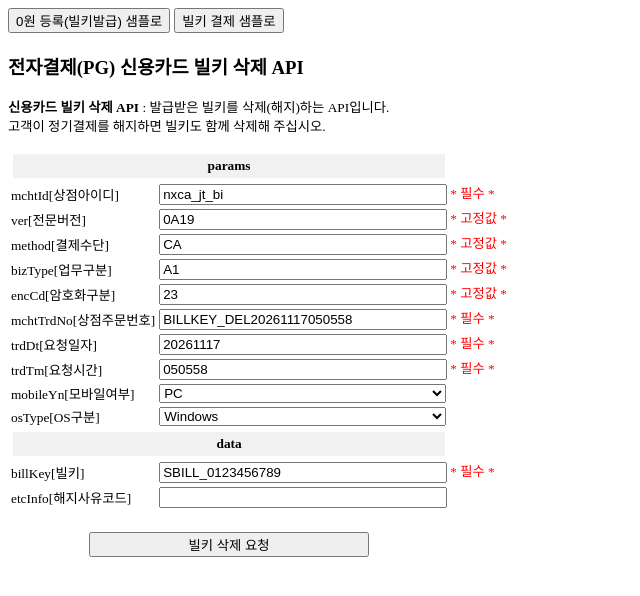
After one commit to Hecto-Financial/NODE-PG-SDK, a Node server app: page /delKey_form in a window 1280 px wide. The commit adds this page. Shown: the top 596 px of the page, without its empty margins (0-640 px from the left). Run offline with Node 20, Linux system fonts and the light colour scheme.

Commit message:
신용카드 빌키 삭제 샘플 추가
- delKey_form: 빌키 삭제 요청 폼(method=CA/bizType=A1 고정, billKey 평문 전송)
- delKey_showResult: /spay/APICardActionDelkey.do S2S(JSON) 빌키 삭제 처리
  - 해시조합: trdDt+trdTm+mchtId+mchtTrdNo+"0"(금액 없음)+licenseKey
  - 암복호화 대상 파라미터 없음
- 빌키 결제 폼/인덱스/README에 빌키 삭제 링크 및 설명 추가

```diff
--- a/routes/billkey.js
+++ b/routes/billkey.js
@@ -128,4 +128,80 @@ router.post('/billkey_payResult', async (req, res) => {
     res.render('billkey_pay_showResult', { respParam: respParam });
 });
 
+/* ============================================================================================
+ *  신용카드 빌키 삭제(해지) 요청 폼
+ *  ============================================================================================ */
+router.get('/delKey_form', (req, res) => {
+    res.render('delKey_form', {
+        SERVICE_BASE_URL: config.SERVICE_BASE_URL
+    });
+});
+
+/* ============================================================================================
+ *  신용카드 빌키 삭제(해지) 요청 및 결과 화면
+ *  - 발급받은 billKey를 삭제(해지)합니다. 고객이 정기결제를 해지하면 빌키도 함께 삭제하십시오.
+ *  - 호출 경로: /spay/APICardActionDelkey.do (게이트웨이, JSON)
+ *  - 업무구분(bizType=A1)은 빌키 삭제 고정값이며, billKey는 평문 전송(암호화 대상 아님)입니다.
+ *  ============================================================================================ */
+router.post('/delKey_Result', async (req, res) => {
+    //설정 정보 가져오기
+    const aesKey = config.AES256_KEY;           //AES256 암복호화 키(빌키 삭제는 암복호화 대상 없음)
+    const licenseKey = config.LICENSE_KEY;      //라이센스 키
+    const apiHost = config.CANCEL_SERVER;       //게이트웨이(API) 서버 = 취소/빌키 공통 호스트(tbgw/gw)
+    const connTimeout = config.CONN_TIMEOUT;    //connect timeout
+    const readTimeout = config.READ_TIMEOUT;    //read timeout
+
+    //요청 파라미터(헤더)
+    const REQ_HEADER = {
+        mchtId: param(req, 'mchtId'),           //상점아이디
+        ver: param(req, 'ver'),                 //버전
+        method: param(req, 'method'),           //결제수단(CA)
+        bizType: param(req, 'bizType'),         //업무구분(A1:빌키 삭제)
+        encCd: param(req, 'encCd'),             //암호화구분
+        mchtTrdNo: param(req, 'mchtTrdNo'),     //상점주문번호
+        trdDt: param(req, 'trdDt'),             //요청일자
+        trdTm: param(req, 'trdTm'),             //요청시간
+        mobileYn: param(req, 'mobileYn'),       //모바일여부
+        osType: param(req, 'osType')            //운영체제구분
+    };
+
+    //요청 파라미터(바디) - 빌키(평문 전송, 암호화 대상 아님) + 해지사유코드(선택)
+    const REQ_BODY = {
+        billKey: param(req, 'billKey'),         //삭제할 빌키
+        etcInfo: param(req, 'etcInfo')          //해지사유코드(선택)
+    };
+
+    //응답 파라미터(바디)
+    const RES_BODY = [
+        'pktHash',  //해쉬값
+        'billKey'   //삭제된 빌키
+    ];
+
+    /* ======================================================================================================================
+     *                          SHA256 해쉬 처리
+     *          조합필드 : 요청일자 + 요청시간 + 상점아이디 + 상점주문번호 + "0" + 라이센스키
+     *          ※ 빌키 삭제는 금액이 없으므로 금액 자리에 반드시 "0"(문자)을 사용합니다.
+     *  ====================================================================================================================== */
+    setHash(REQ_BODY, REQ_HEADER.trdDt + REQ_HEADER.trdTm + REQ_HEADER.mchtId + REQ_HEADER.mchtTrdNo + '0' + licenseKey,
+        REQ_HEADER.mchtTrdNo, logger);
+
+    /* ======================================================================
+     *      API호출(가맹점->헥토파이낸셜) -> 응답 파싱
+     *      (빌키 삭제는 AES256 암·복호화 대상이 없습니다.)
+     *  ====================================================================== */
+    const respParam = await callApi({
+        header: REQ_HEADER,
+        body: REQ_BODY,
+        requestUrl: apiHost + '/spay/APICardActionDelkey.do', //신용카드 빌키 삭제 URL
+        aesKey: aesKey,
+        encryptKeys: [],
+        decryptKeys: [],
+        resBodyKeys: RES_BODY,
+        connTimeout: connTimeout,
+        readTimeout: readTimeout
+    });
+
+    res.render('delKey_showResult', { respParam: respParam });
+});
+
 module.exports = router;
--- a/views/billkey_pay_form.ejs
+++ b/views/billkey_pay_form.ejs
@@ -44,6 +44,7 @@ function doAction(){
 </head>
 <body>
 <button onclick="location.href='/cardReg_form'">0원 등록(빌키발급) 샘플로</button>
+<button onclick="location.href='/delKey_form'">빌키 삭제 샘플로</button>
 <button onclick="location.href='/cancel_form'">취소 샘플로</button>
 <h3>전자결제(PG) 신용카드 빌키 결제 API</h3>
 <p>
--- /dev/null
+++ b/views/delKey_form.ejs
@@ -0,0 +1,123 @@
+<!DOCTYPE html>
+<html>
+<head>
+<meta charset="UTF-8">
+<title>헥토파이낸셜 PG 신용카드 빌키 삭제 샘플</title>
+<style>
+#STPG_delKeyForm, p               {font-family:굴림; font-size:10pt;}
+#STPG_delKeyForm .required::after {content:"* 필수 *"; color:red;}
+#STPG_delKeyForm .fixed::after    {content:"* 고정값 *"; color:red;}
+#STPG_delKeyForm h4               {background-color:#f1f1f1; padding:4px; margin:2px;}
+#STPG_delKeyForm select           {width:287px;}
+#STPG_delKeyForm input            {width:280px;}
+</style>
+<script src="https://ajax.googleapis.com/ajax/libs/jquery/3.5.1/jquery.min.js"></script>
+<script type="text/javascript">
+/**
+ * 신용카드 빌키 삭제 API
+ * - 발급받은 빌키를 삭제(해지)합니다. 고객이 정기결제를 해지하면 빌키도 함께 삭제하십시오.
+ * - 호출 경로: /spay/APICardActionDelkey.do (게이트웨이, JSON)
+ * - 업무구분(bizType=A1)은 빌키 삭제 고정값이며, billKey는 평문 전송(암호화 대상 아님)입니다.
+ */
+$(function(){
+    var d = new Date();
+    var year  = d.getFullYear().toString();
+    var month = ("0" + (d.getMonth() + 1)).slice(-2);
+    var day   = ("0" + d.getDate()).slice(-2);
+    var hours = ("0" + d.getHours()).slice(-2);
+    var mins  = ("0" + d.getMinutes()).slice(-2);
+    var secs  = ("0" + d.getSeconds()).slice(-2);
+
+    $('#STPG_delKeyForm [name="trdDt"]').val(year + month + day);
+    $('#STPG_delKeyForm [name="trdTm"]').val(hours + mins + secs);
+    $('#STPG_delKeyForm [name="mchtTrdNo"]').val("BILLKEY_DEL" + year + month + day + hours + mins + secs);
+});
+
+/** 삭제 요청 */
+function doAction(){
+    $('#STPG_delKeyForm').attr("action", "/delKey_Result");
+    $('#STPG_delKeyForm').attr("method", "post");
+    $('#STPG_delKeyForm').attr("target", "_self");
+    $('#STPG_delKeyForm').submit();
+}
+</script>
+</head>
+<body>
+<button onclick="location.href='/cardReg_form'">0원 등록(빌키발급) 샘플로</button>
+<button onclick="location.href='/billkey_pay_form'">빌키 결제 샘플로</button>
+<h3>전자결제(PG) 신용카드 빌키 삭제 API</h3>
+<p>
+<b>신용카드 빌키 삭제 API</b> : 발급받은 빌키를 삭제(해지)하는 API입니다.<br>
+고객이 정기결제를 해지하면 빌키도 함께 삭제해 주십시오.<br>
+</p>
+<form id="STPG_delKeyForm" name="STPG_delKeyForm">
+    <table>
+    <tr><td colspan="2" style="text-align:center;"><h4>params</h4></td></tr>
+
+    <!-- 상점아이디(구인증 nxca_ks_gu / 비인증 nxca_jt_bi, 빌키 발급 시 사용한 MID와 동일) -->
+    <tr class="required">
+        <td>mchtId[상점아이디]</td><td><input type="text" name="mchtId" value="nxca_jt_bi" maxlength="12"/></td>
+    </tr>
+
+    <tr class="fixed">
+        <td>ver[전문버전]</td><td><input type="text" name="ver" value="0A19" maxlength="4" readonly/></td>
+    </tr>
+
+    <!-- 결제수단(신용카드[CA] 고정) -->
+    <tr class="fixed">
+        <td>method[결제수단]</td><td><input type="text" name="method" value="CA" maxlength="2" readonly/></td>
+    </tr>
+
+    <!-- 업무구분(빌키 삭제[A1] 고정) -->
+    <tr class="fixed">
+        <td>bizType[업무구분]</td><td><input type="text" name="bizType" value="A1" maxlength="2" readonly/></td>
+    </tr>
+
+    <tr class="fixed">
+        <td>encCd[암호화구분]</td><td><input type="text" name="encCd" value="23" maxlength="2" readonly/></td>
+    </tr>
+
+    <tr class="required">
+        <td>mchtTrdNo[상점주문번호]</td><td><input type="text" name="mchtTrdNo" value="" maxlength="100"/></td>
+    </tr>
+
+    <tr class="required">
+        <td>trdDt[요청일자]</td><td><input type="text" name="trdDt" value="" maxlength="8"/></td>
+    </tr>
+
+    <tr class="required">
+        <td>trdTm[요청시간]</td><td><input type="text" name="trdTm" value="" maxlength="6"/></td>
+    </tr>
+
+    <tr>
+        <td>mobileYn[모바일여부]</td>
+        <td><select name="mobileYn"><option value="N">PC</option><option value="Y">모바일</option></select></td>
+    </tr>
+
+    <tr>
+        <td>osType[OS구분]</td>
+        <td><select name="osType">
+            <option value="W">Windows</option><option value="A">Android</option>
+            <option value="I">iOS</option><option value="M">Mac</option><option value="E">others</option>
+        </select></td>
+    </tr>
+
+    <tr><td colspan="2" style="text-align:center;"><h4>data</h4></td></tr>
+
+    <!-- 빌키(삭제할 자동결제키, 평문 전송 / 암호화 대상 아님) -->
+    <tr class="required">
+        <td>billKey[빌키]</td><td><input type="text" name="billKey" value="SBILL_0123456789" maxlength="50"/></td>
+    </tr>
+
+    <!-- 해지사유코드(선택) -->
+    <tr>
+        <td>etcInfo[해지사유코드]</td><td><input type="text" name="etcInfo" value="" maxlength="100"/></td>
+    </tr>
+
+    <tr>
+        <td colspan="2" style="text-align:center;"><input style="margin-top:20px;" type="button" value="빌키 삭제 요청" onclick="doAction()"/></td>
+    </tr>
+    </table>
+</form>
+</body>
+</html>
```
Also changed, not shown: views/delKey_showResult.ejs (added, +41 -0 lines), README.md.
